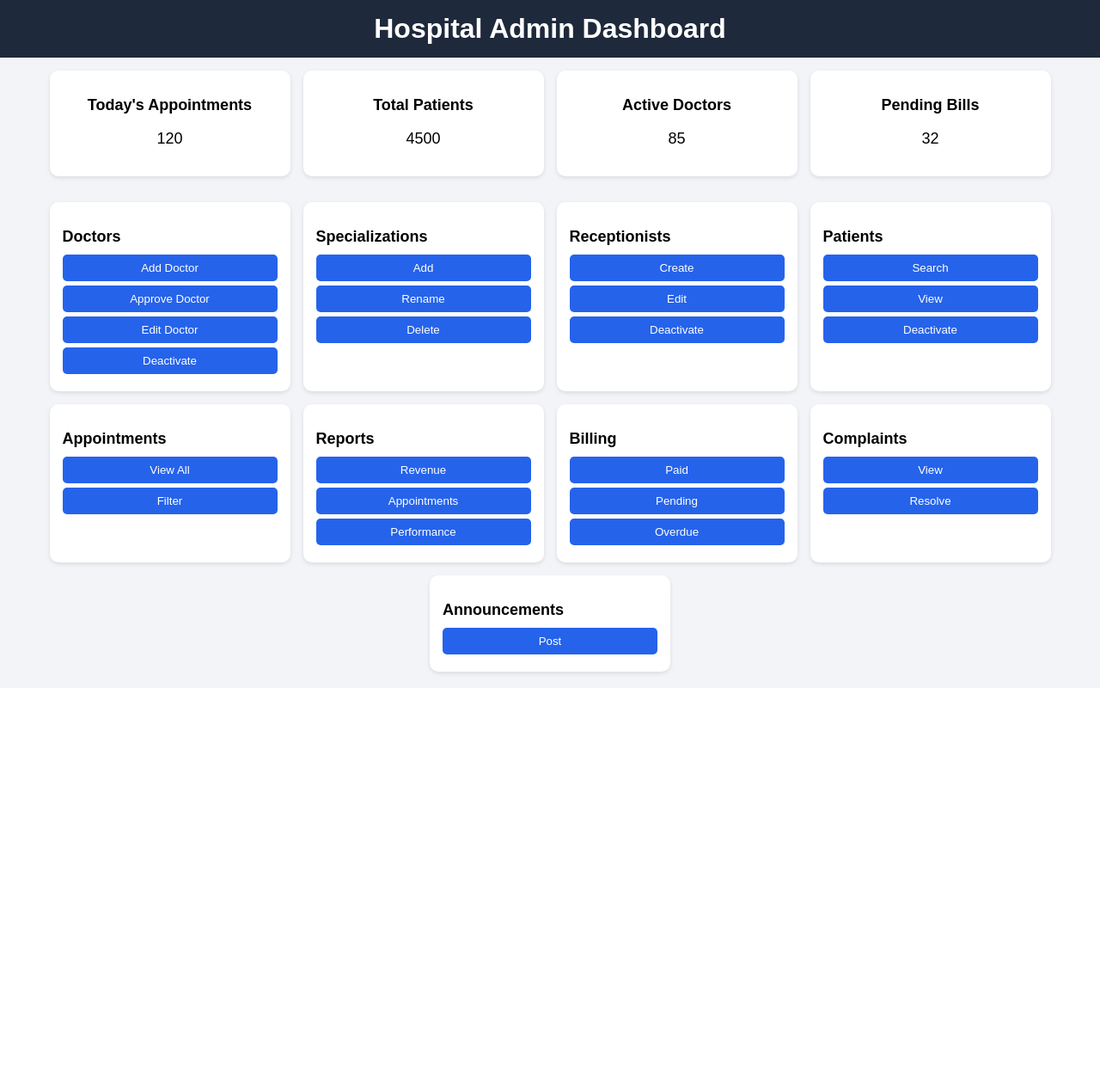
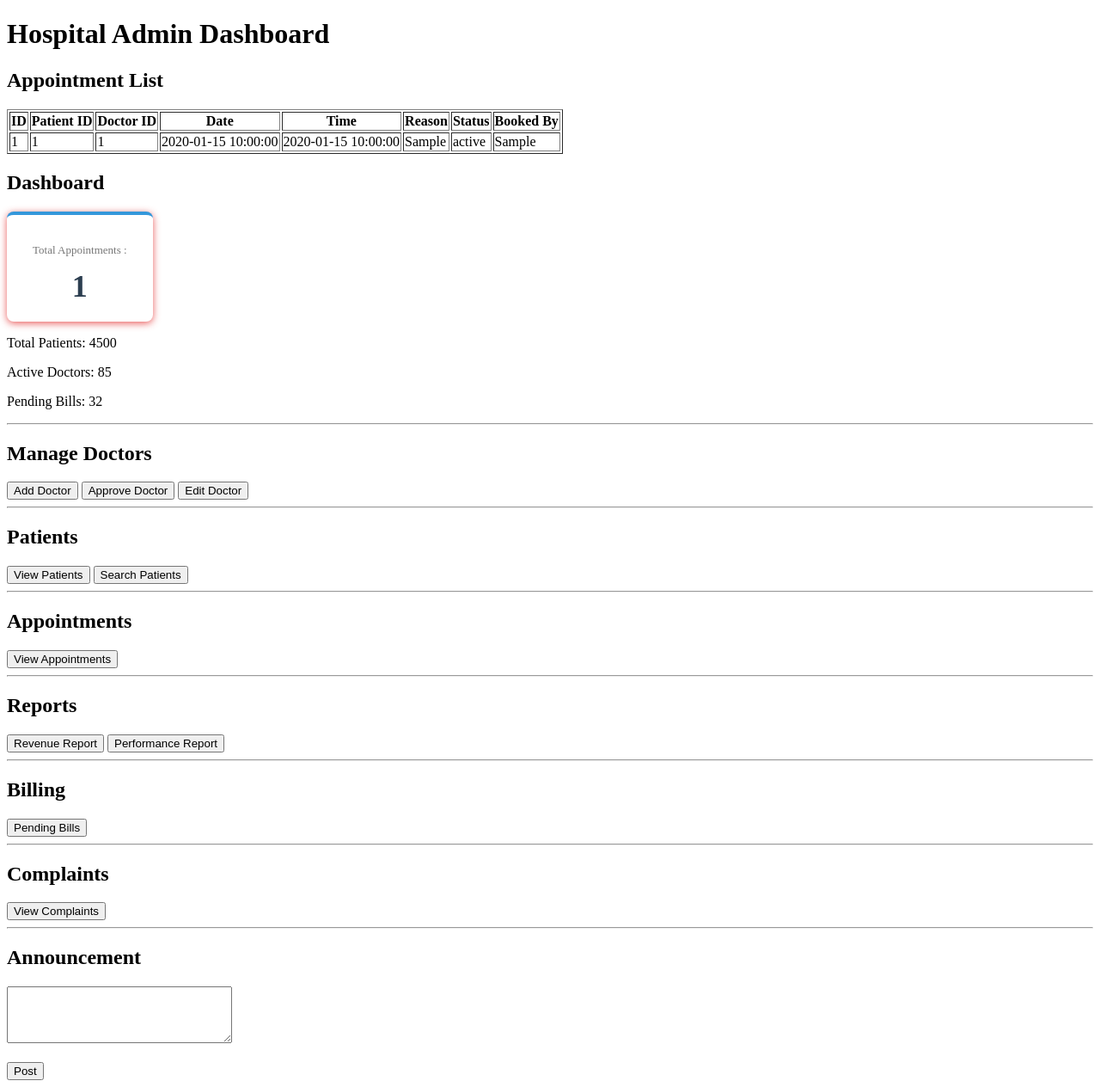
Before and after one commit to mahinfah/Final_Term_Project, a PHP site: page /ADMIN/VIEW/admin_dashboard.php in a window 1280 px wide. Shown: the whole page at 86% size. Before the commit the page ends 800 px from the top, so only its background shows below. Run offline with PHP 8.4, Linux system fonts and the light colour scheme; tables that the repository leaves empty or names only in its code hold one stand-in row (values such as "Sample post").

Commit message:
applying controller logic

```diff
--- /dev/null
+++ b/Login/ADMIN/CONTROLLER/dataLoad.php
@@ -0,0 +1,12 @@
+<?php
+
+
+require_once '../MODEL/db_manupulation.php';
+require_once '../MODEL/db_connection.php';
+require_once '../MODEL/db_close.php';
+
+$conn = conn_open();
+$appointments = appointmentLoad($conn);
+conn_close($conn);
+
+echo json_encode($appointments);
--- /dev/null
+++ b/Login/ADMIN/CONTROLLER/total_app.php
@@ -0,0 +1,11 @@
+<?php
+
+
+require_once '../MODEL/db_manupulation.php';
+require_once '../MODEL/db_connection.php';
+require_once '../MODEL/db_close.php';
+
+$conn = conn_open();
+$totalAppointments = countAppointments($conn);
+conn_close($conn)
+?>
--- a/Login/ADMIN/MODEL/db_manupulation.php
+++ b/Login/ADMIN/MODEL/db_manupulation.php
@@ -2,6 +2,43 @@
 
 function insert_on_DB($name, $email, $password, $phone, $role,$profile_pic, $is_active, $conn) {
 
-    $sql = "INSERT INTO users (name, email, password_hash, phone, role, profile_pic, is_active) VALUES ('$name', '$email', '$password', '$phone', '$role', '$profile_pic', '$is_active')";
+    $sql = "INSERT INTO users(name, email, password_hash, phone, role, profile_pic, is_active) VALUES ('$name', '$email', '$password', '$phone', '$role', '$profile_pic', '$is_active')";
     return mysqli_query($conn, $sql);
 }
+
+function countAppointments($conn) {
+    $sql = "SELECT COUNT(*) AS total FROM appointments";
+    $result = mysqli_query($conn, $sql);
+    $row = mysqli_fetch_assoc($result);
+    return $row['total'];
+}
+
+
+function appointmentLoad($conn){
+
+    $sql = "SELECT * FROM appointments";
+
+    $result = mysqli_query($conn, $sql);
+
+    $appointments = array();
+
+    while($row = mysqli_fetch_assoc($result)){
+
+        $appointment = array(
+
+            "id" => $row['id'],
+            "patient_id" => $row['patient_id'],
+            "doctor_id" => $row['doctor_id'],
+            "appointment_date" => $row['appointment_date'],
+            "appointment_time" => $row['appointment_time'],
+            "reason" => $row['reason'],
+            "status" => $row['status'],
+            "booked_by" => $row['booked_by']
+
+        );
+
+        array_push($appointments, $appointment);
+    }
+
+    return $appointments;
+}
--- a/Login/ADMIN/VIEW/admin_dashboard.php
+++ b/Login/ADMIN/VIEW/admin_dashboard.php
@@ -1,161 +1,114 @@
+<?php
+// ✅ Require the controller to get the variable
+require_once '../CONTROLLER/total_app.php';
+?>
+
+
 <!DOCTYPE html>
 <html>
+
 <head>
-  <title>Admin Dashboard</title>
+    <title>Admin Dashboard</title>
+</head>
 
-  <style>
-    body {
-      font-family: Arial;
-      background: #f2f4f8;
-      margin: 0;
+
+<style>
+    .stats {
+        display: flex;
+        margin-top: 10px;
     }
 
-    h1 {
-      text-align: center;
-      background: #1e293b;
-      color: white;
-      padding: 15px;
-      margin: 0;
+    .stat-box {
+        background-color: #fff;
+        border-radius: 8px;
+        padding: 20px 30px;
+        box-shadow: 0 2px 8px rgba(229, 62, 62, 0.84);
+        text-align: center;
+        border-top: 4px solid #3498db;
     }
 
-    .container {
-      display: flex;
-      flex-wrap: wrap;
-      padding: 15px;
-      gap: 15px;
-      justify-content: center;
+    .stat-box p {
+        font-size: 13px;
+        color: #777;
     }
 
-    .card {
-      background: white;
-      width: 250px;
-      padding: 15px;
-      border-radius: 10px;
-      box-shadow: 0 2px 5px rgba(0,0,0,0.1);
+    .stat-box span {
+        font-size: 36px;
+        font-weight: bold;
+        color: #2c3e50;
     }
-
-    .card h2 {
-      font-size: 18px;
-      margin-bottom: 10px;
-    }
-
-    button {
-      display: block;
-      width: 100%;
-      margin: 5px 0;
-      padding: 8px;
-      border: none;
-      background: #2563eb;
-      color: white;
-      border-radius: 5px;
-      cursor: pointer;
-    }
-
-    button:hover {
-      background: #1d4ed8;
-    }
-
-    .stats {
-      text-align: center;
-      font-size: 18px;
-    }
-
-  </style>
-</head>
-
+</style>
 <body>
 
-<h1>Hospital Admin Dashboard</h1>
+    <h1>Hospital Admin Dashboard</h1>
 
-<!-- Dashboard Stats -->
-<div class="container">
+    <!-- Appointment List FIRST -->
+    <h2>Appointment List</h2>
+  <span id="table">
 
-  <div class="card stats">
-    <h2>Today's Appointments</h2>
-    <p>120</p>
-  </div>
+		</span>
 
-  <div class="card stats">
-    <h2>Total Patients</h2>
-    <p>4500</p>
-  </div>
 
-  <div class="card stats">
-    <h2>Active Doctors</h2>
-    <p>85</p>
-  </div>
 
-  <div class="card stats">
-    <h2>Pending Bills</h2>
-    <p>32</p>
-  </div>
+    <!-- Dashboard -->
+    <h2>Dashboard</h2>
 
-</div>
+  <div class="stats">
+        <div class="stat-box">
 
-<!-- Features Section -->
-<div class="container">
+           <p>Total Appointments :</p>
+            <span><?php echo $totalAppointments; ?></span>
 
-  <div class="card">
-    <h2>Doctors</h2>
+        </div>
+    </div>
+
+    <p>Total Patients: 4500</p>
+    <p>Active Doctors: 85</p>
+    <p>Pending Bills: 32</p>
+
+    <hr>
+
+    <h2>Manage Doctors</h2>
     <button>Add Doctor</button>
     <button>Approve Doctor</button>
     <button>Edit Doctor</button>
-    <button>Deactivate</button>
-  </div>
 
-  <div class="card">
-    <h2>Specializations</h2>
-    <button>Add</button>
-    <button>Rename</button>
-    <button>Delete</button>
-  </div>
+    <hr>
 
-  <div class="card">
-    <h2>Receptionists</h2>
-    <button>Create</button>
-    <button>Edit</button>
-    <button>Deactivate</button>
-  </div>
+    <h2>Patients</h2>
+    <button>View Patients</button>
+    <button>Search Patients</button>
 
-  <div class="card">
-    <h2>Patients</h2>
-    <button>Search</button>
-    <button>View</button>
-    <button>Deactivate</button>
-  </div>
+    <hr>
 
-  <div class="card">
     <h2>Appointments</h2>
-    <button>View All</button>
-    <button>Filter</button>
-  </div>
+    <button>View Appointments</button>
 
-  <div class="card">
+    <hr>
+
     <h2>Reports</h2>
-    <button>Revenue</button>
-    <button>Appointments</button>
-    <button>Performance</button>
-  </div>
+    <button>Revenue Report</button>
+    <button>Performance Report</button>
 
-  <div class="card">
+    <hr>
+
     <h2>Billing</h2>
-    <button>Paid</button>
-    <button>Pending</button>
-    <button>Overdue</button>
-  </div>
+    <button>Pending Bills</button>
 
-  <div class="card">
+    <hr>
+
     <h2>Complaints</h2>
-    <button>View</button>
-    <button>Resolve</button>
-  </div>
+    <button>View Complaints</button>
 
-  <div class="card">
-    <h2>Announcements</h2>
+    <hr>
+
+    <h2>Announcement</h2>
+    <textarea rows="4" cols="30"></textarea>
+    <br><br>
     <button>Post</button>
-  </div>
 
-</div>
+    <!-- JS file -->
+    <script src="./script/formvalidation.js"></script>
+</body>
 
-</body>
 </html>
--- /dev/null
+++ b/Login/ADMIN/VIEW/script/formvalidation.js
@@ -0,0 +1,50 @@
+reload_table();
+
+function reload_table(){
+
+    let table = document.getElementById("table");
+
+    const xmlhttp = new XMLHttpRequest();
+
+    xmlhttp.onload = function(){
+
+        let data = JSON.parse(this.responseText);
+
+        let tableData = "";
+
+        tableData +=
+        "<table border='1'>" +
+        "<tr>" +
+        "<th>ID</th>" +
+        "<th>Patient ID</th>" +
+        "<th>Doctor ID</th>" +
+        "<th>Date</th>" +
+        "<th>Time</th>" +
+        "<th>Reason</th>" +
+        "<th>Status</th>" +
+        "<th>Booked By</th>" +
+        "</tr>";
+
+        for(let i = 0; i < data.length; i++){
+
+            tableData += "<tr><td>"
+            + data[i].id + "</td><td>"
+            + data[i].patient_id + "</td><td>"
+            + data[i].doctor_id + "</td><td>"
+            + data[i].appointment_date + "</td><td>"
+            + data[i].appointment_time + "</td><td>"
+            + data[i].reason + "</td><td>"
+            + data[i].status + "</td><td>"
+            + data[i].booked_by + "</td></tr>";
+        }
+
+        tableData += "</table>";
+
+        table.innerHTML = tableData;
+    }
+
+
+    xmlhttp.open("GET", "../CONTROLLER/dataLoad.php", true);
+
+    xmlhttp.send();
+}
```
Also changed, not shown: Login/ADMIN/CONTROLLER/total_doc.php (added).
